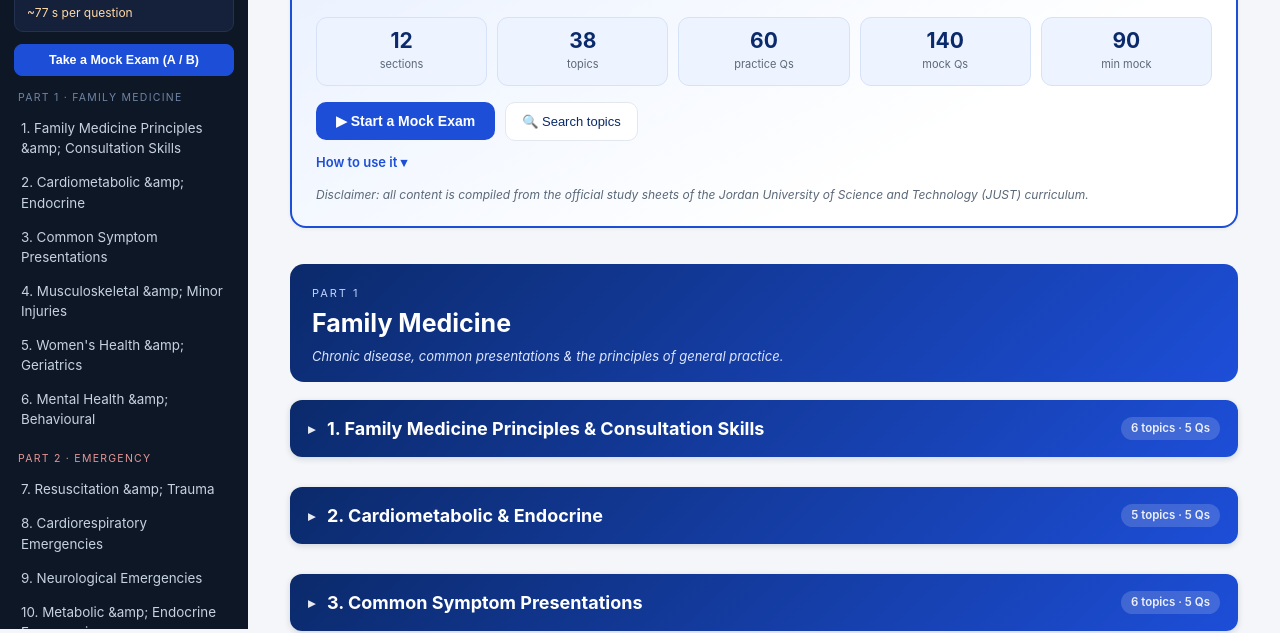
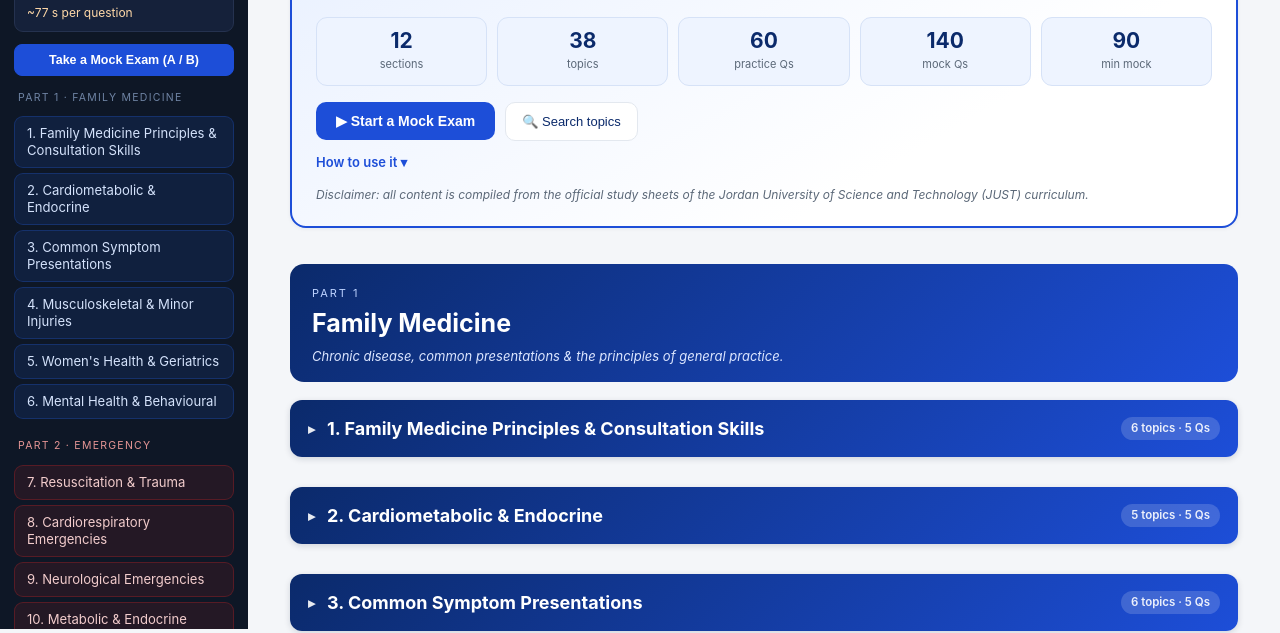
Before and after one commit to Kaf-identity/fammed-er-revision, a plain HTML site: page index.html in a window 1280 px wide. Shown: the part 171-804 px from the top of the page. Drawn offline with Linux system fonts and the light colour scheme.

Commit message:
Add files via upload

```diff
--- a/index.html
+++ b/index.html
@@ -27,9 +27,15 @@ a{color:var(--brand);text-decoration:none}
 #sidebar .countdown b{color:#ffb866}
 .navsec{font-size:10.5px;text-transform:uppercase;letter-spacing:.12em;color:#6f84a4;padding:14px 18px 6px}
 #sidebar ul{list-style:none;margin:0;padding:0}
-#sidebar li a.navlink{display:block;padding:7px 18px;color:var(--sidebarink);font-size:13.4px;border-left:3px solid transparent}
-#sidebar li a.navlink:hover{background:#16223c;color:#fff}
-#sidebar li a.navlink.active{background:#16223c;color:#fff;border-left-color:var(--def);font-weight:600}
+#sidebar li a.navlink{display:block;margin:5px 14px;padding:8px 12px;border-radius:9px;font-size:13.1px;line-height:1.3;color:var(--sidebarink);background:#15203a;border:1px solid #25324f}
+#sidebar li a.navlink:hover{background:#1b2a48;color:#fff}
+#sidebar li a.navlink.active{color:#fff;font-weight:600}
+#sidebar .fm-nav li a.navlink{background:rgba(37,99,235,.12);border-color:rgba(37,99,235,.26);color:#d4e2fb}
+#sidebar .fm-nav li a.navlink:hover{background:rgba(37,99,235,.22);color:#fff}
+#sidebar .fm-nav li a.navlink.active{background:rgba(37,99,235,.32);border-color:rgba(120,158,236,.65);color:#fff}
+#sidebar .er-nav li a.navlink{background:rgba(220,38,38,.11);border-color:rgba(220,38,38,.28);color:#f2cccc}
+#sidebar .er-nav li a.navlink:hover{background:rgba(220,38,38,.20);color:#fff}
+#sidebar .er-nav li a.navlink.active{background:rgba(220,38,38,.32);border-color:rgba(240,135,135,.65);color:#fff}
 #sidebar .navtool{display:block;width:calc(100% - 28px);margin:6px 14px 0;padding:8px 10px;border:1px solid #2a3a59;
  background:#14203a;color:#cfe0f5;border-radius:8px;font-size:12.5px;cursor:pointer;text-align:left}
 #sidebar .navtool:hover{background:#1c2c4d}
@@ -80,8 +86,7 @@ a{color:var(--brand);text-decoration:none}
 .system.er .mcq button.reveal:hover{background:#9f1414}
 .system.er .mcq-head{color:#ffc0c0}
 .navsec.er{color:#e59595}
-#sidebar ul.er-nav li a.navlink:hover{background:#2a1414;color:#fff}
-#sidebar ul.er-nav li a.navlink.active{background:#2a1414;color:#fff;border-left-color:#dc2626}
+/* er-nav capsule colours handled in the navlink block above */
 /* system */
 .system{background:transparent;margin:0 0 30px;scroll-margin-top:64px}
 .system .sys-title{font-size:18px;color:#fff;background:linear-gradient(135deg,#0b2a6b,#1d4ed8);border:none;border-radius:12px;padding:15px 18px;margin:16px 0 14px;cursor:pointer;display:flex;align-items:center;gap:12px;box-shadow:0 2px 6px rgba(16,30,54,.15);user-select:none}
@@ -196,19 +201,19 @@ mark{background:#ffe680;color:#000;padding:0 2px;border-radius:2px}
  <div class="countdown">Exam format<br><b>70 MCQs &middot; 90 minutes</b><br>~77&nbsp;s per question</div>
  <button class="navtool primary" onclick="document.getElementById('mock-section').scrollIntoView()">Take a Mock Exam (A / B)</button>
  <div class="navsec">Part 1 &middot; Family Medicine</div>
- <ul><li><a href="#sys-fm-principles" class="navlink" data-target="sys-fm-principles">1. Family Medicine Principles &amp;amp; Consultation Skills</a></li>
-<li><a href="#sys-cardiometabolic" class="navlink" data-target="sys-cardiometabolic">2. Cardiometabolic &amp;amp; Endocrine</a></li>
+ <ul class="fm-nav"><li><a href="#sys-fm-principles" class="navlink" data-target="sys-fm-principles">1. Family Medicine Principles &amp; Consultation Skills</a></li>
+<li><a href="#sys-cardiometabolic" class="navlink" data-target="sys-cardiometabolic">2. Cardiometabolic &amp; Endocrine</a></li>
 <li><a href="#sys-common-presentations" class="navlink" data-target="sys-common-presentations">3. Common Symptom Presentations</a></li>
-<li><a href="#sys-msk-injuries" class="navlink" data-target="sys-msk-injuries">4. Musculoskeletal &amp;amp; Minor Injuries</a></li>
-<li><a href="#sys-womens-geriatrics" class="navlink" data-target="sys-womens-geriatrics">5. Women&#x27;s Health &amp;amp; Geriatrics</a></li>
-<li><a href="#sys-mental-behavioral" class="navlink" data-target="sys-mental-behavioral">6. Mental Health &amp;amp; Behavioural</a></li></ul>
+<li><a href="#sys-msk-injuries" class="navlink" data-target="sys-msk-injuries">4. Musculoskeletal &amp; Minor Injuries</a></li>
+<li><a href="#sys-womens-geriatrics" class="navlink" data-target="sys-womens-geriatrics">5. Women's Health &amp; Geriatrics</a></li>
+<li><a href="#sys-mental-behavioral" class="navlink" data-target="sys-mental-behavioral">6. Mental Health &amp; Behavioural</a></li></ul>
  <div class="navsec er">Part 2 &middot; Emergency</div>
- <ul class="er-nav"><li><a href="#sys-resus-trauma" class="navlink" data-target="sys-resus-trauma">7. Resuscitation &amp;amp; Trauma</a></li>
+ <ul class="er-nav"><li><a href="#sys-resus-trauma" class="navlink" data-target="sys-resus-trauma">7. Resuscitation &amp; Trauma</a></li>
 <li><a href="#sys-cardioresp" class="navlink" data-target="sys-cardioresp">8. Cardiorespiratory Emergencies</a></li>
 <li><a href="#sys-neuro-emergencies" class="navlink" data-target="sys-neuro-emergencies">9. Neurological Emergencies</a></li>
-<li><a href="#sys-metabolic-emergencies" class="navlink" data-target="sys-metabolic-emergencies">10. Metabolic &amp;amp; Endocrine Emergencies</a></li>
-<li><a href="#sys-tox-environmental" class="navlink" data-target="sys-tox-environmental">11. Toxicology, Anaphylaxis &amp;amp; Environmental</a></li>
-<li><a href="#sys-gi-abdominal" class="navlink" data-target="sys-gi-abdominal">12. GI &amp;amp; Abdominal Emergencies</a></li></ul>
+<li><a href="#sys-metabolic-emergencies" class="navlink" data-target="sys-metabolic-emergencies">10. Metabolic &amp; Endocrine Emergencies</a></li>
+<li><a href="#sys-tox-environmental" class="navlink" data-target="sys-tox-environmental">11. Toxicology, Anaphylaxis &amp; Environmental</a></li>
+<li><a href="#sys-gi-abdominal" class="navlink" data-target="sys-gi-abdominal">12. GI &amp; Abdominal Emergencies</a></li></ul>
  <div class="navsec">Exam</div>
  <ul><li><a href="#mock-section" class="navlink" data-target="mock-section">Mock Exams (A &amp; B)</a></li></ul>
  <div class="navsec">Tools</div>
```
